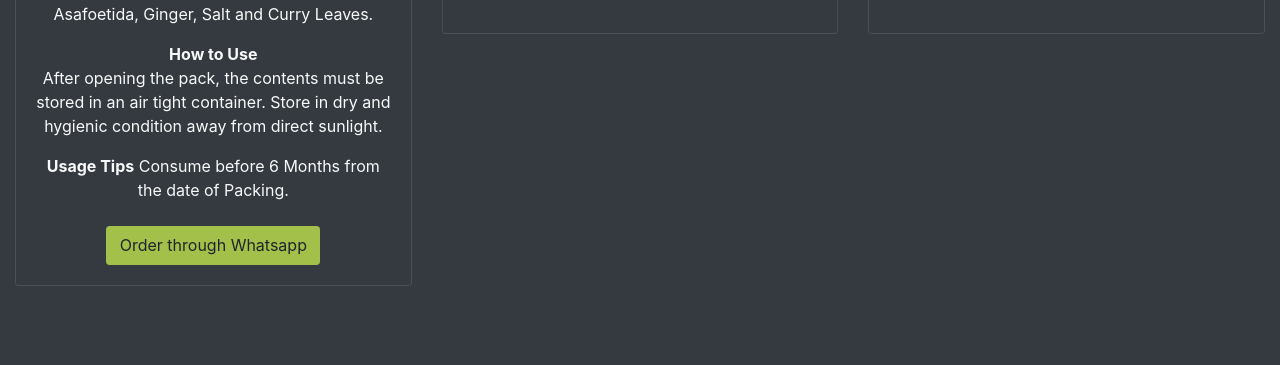
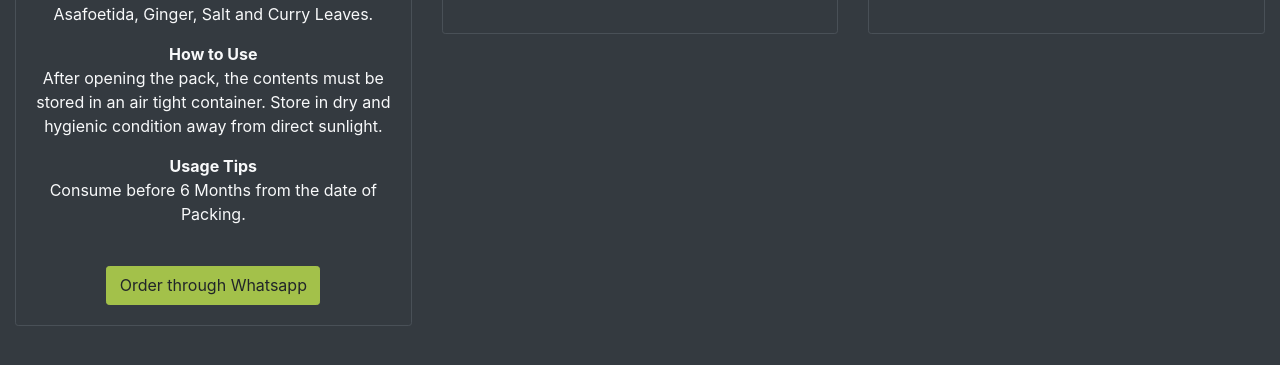
Before and after one commit to kothifoods/Kothi-Foods-Website, a website: page products.html in a window 1280 px wide. Shown: the part 786-1151 px from the top of the page. Drawn offline with Linux system fonts and the light colour scheme.

Commit message:
Update products.html

```diff
--- a/products.html
+++ b/products.html
@@ -99,7 +99,7 @@
 			        <b>How to Use</b>
                                 <p>After opening the pack, the contents must be stored in an air tight container. Store in dry and hygienic condition away from direct sunlight.</p>
 				<b>Usage Tips</b>
-                                Consume before 6 Months from the date of Packing.
+                                <p>Consume before 6 Months from the date of Packing.</p>
 				<center><br>
 		 <a href='https://wa.me/918075514519?text=Hello,%20I%20would%20like%20to%20order%0A*Chammanthi%20Podi%20(100g).*' target="_blank" ><button type="button" class="btn btn-success">Order through Whatsapp</button></a>
 		 </center>
```
